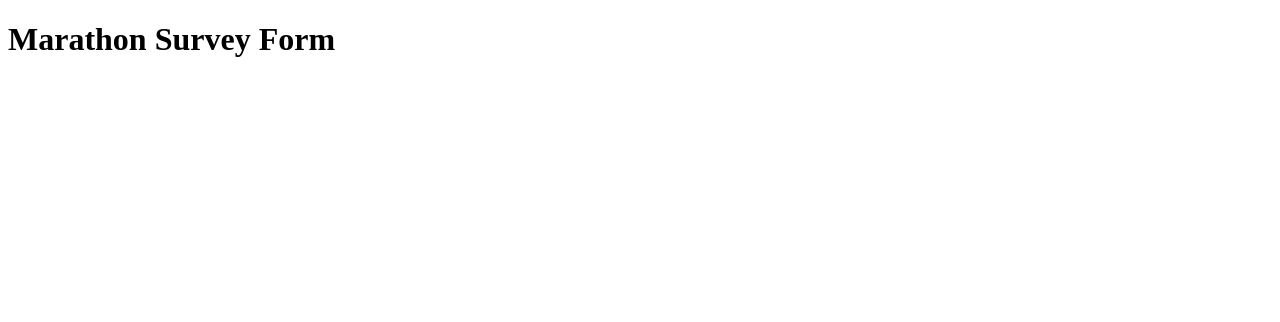
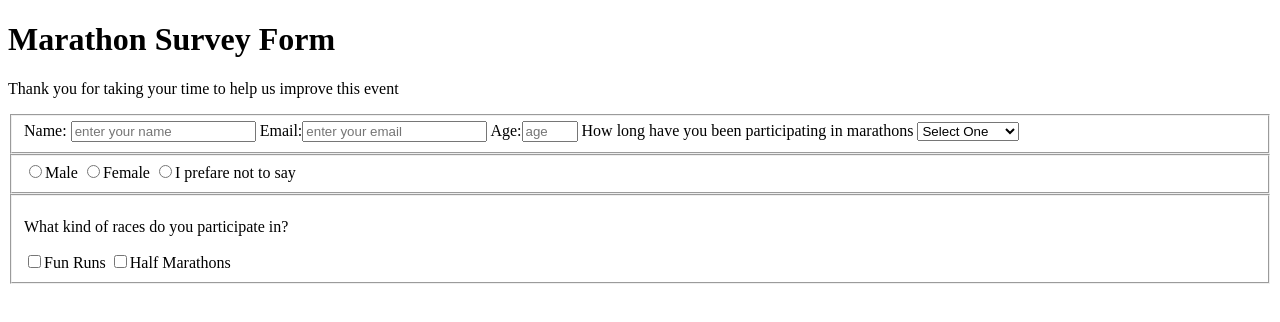
Before and after one commit to NtajiBenbor/Survey-Form, a plain HTML site: page index.html in a window 1280 px wide. Drawn offline with Linux system fonts and the light colour scheme; files that its build step writes are made by us from their sources.

Commit message:
Updated input elements

```diff
--- a/index.html
+++ b/index.html
@@ -4,12 +4,37 @@
     <meta charset="UTF-8">
     <meta name="viewport" content="width=device-width initial-scale=1.0">
     <title>Survey Form</title>
-    <link rel="stylesheet" href="styles.css">
+      <link rel="stylesheet" href="styles.css">
   </head>
   <body>
-    <h1>Marathon Survey Form</h1>
-    <p></p>
-    <form action="" methode="post">
+    <h1 id="title">Marathon Survey Form</h1>
+    <p id="description">Thank you for taking your time to help us improve this event</p>
+    <form action="" methode="post" id="survey-form">
+      <fieldset>
+        <label for="name" id="name-label">Name: <input type="text" id="name" name="name" placeholder="enter your name"></label>
+        <label for="email" id="email-label">Email:<input type="email" id="email" required name="email" placeholder="enter your email" ></label>
+        <label for="number" id="number-label">Age:<input type="number" id="number" name="age" min="18" max="70" placeholder="age"></label>
+        <label for="dropdown">How long have you been participating in marathons
+          <select id="dropdown">
+            <option value="">Select One</option>
+            <option value="first-timer">First timer</option>
+            <option value="1 to 2 years">1 to 2 years</option>
+            <option value="2 to 5 years"> 2 to 5 years</option>
+            <option value="5 to 10 years"> 5 to 10 years</option>
+            <option value="10 plus years"> 10 plus years</option>
+          </select>
+        </label>
+      </fieldset>
+      <fieldset>
+        <label for="male"><input type="radio" name="gender" id="male" value="m">Male</label>
+        <label for="female"><input type="radio" name="gender" id="female" value="fm">Female</label>
+        <label for="p-n-s"><input type="radio" name="gender" id="p-n-s" value="p-n-s">I prefare not to say</label>
+      </fieldset>
+      <fieldset>
+        <p>What kind of races do you participate in?</p>
+         <label for="funrun"><input type="checkbox" name="race" id="funrun" value="funrun">Fun Runs</label>
+         <label for="funrun"><input type="checkbox" name="race" id="funrun" value="funrun">Half Marathons</label>
+      </fieldset>
     </form>
   </body>
 <html>
```
